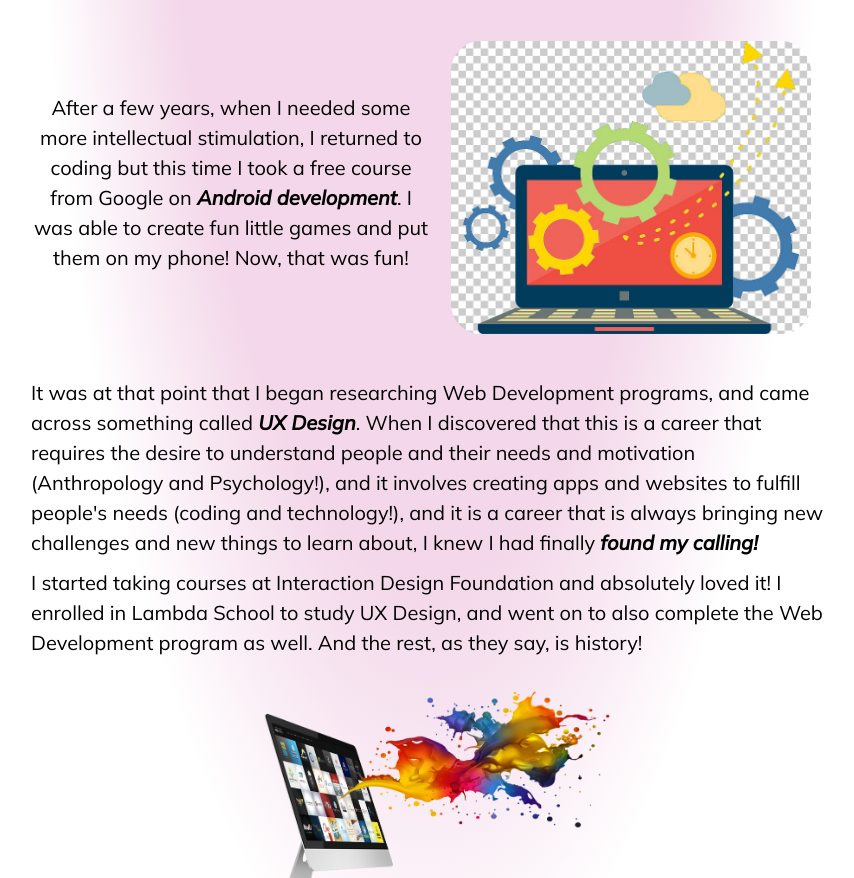
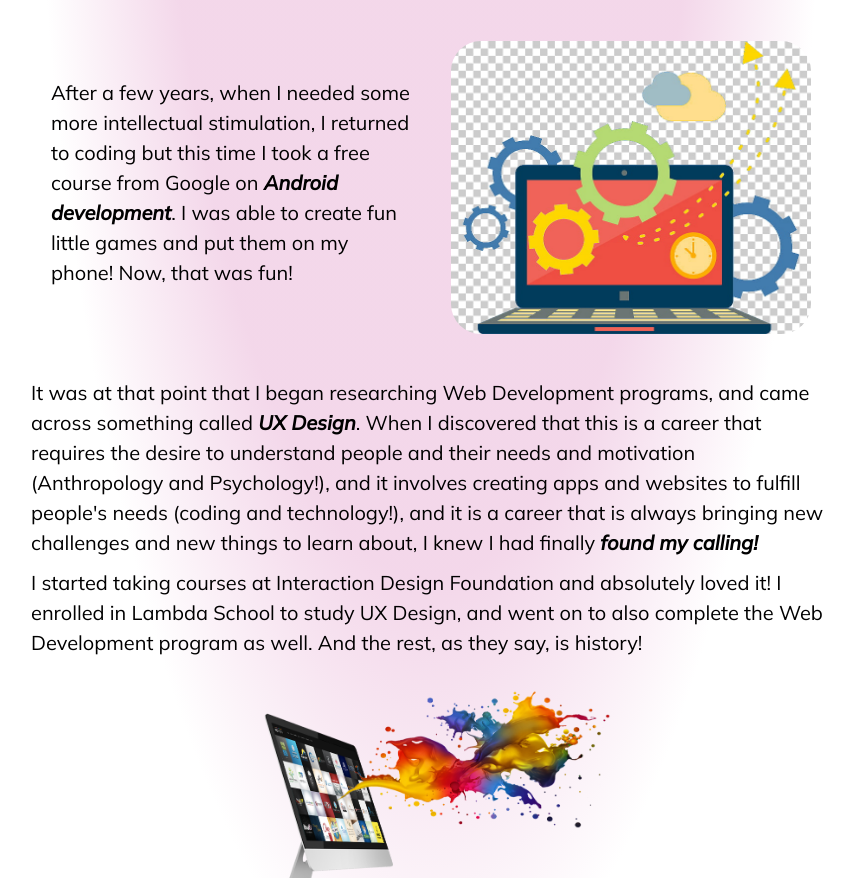
Before and after one commit to NicoleYOsborn/NicoleYOsborn.github.io, a plain HTML site: page about.html in a window 1280 px wide. Shown: the part 1944-2822 px from the top of the page, without its empty margins (209-1063 px from the left). Drawn offline with Linux system fonts and the light colour scheme.

Commit message:
fixed a missing class name

```diff
--- a/about.html
+++ b/about.html
@@ -85,7 +85,7 @@
             management.</p>
 
         <div class="row">
-        <p>After a few years, when I needed some more intellectual stimulation, I returned to coding but this time I
+        <p class="snippet">After a few years, when I needed some more intellectual stimulation, I returned to coding but this time I
             took a free course from Google on <strong>Android development</strong>. I was able to create fun little
             games and put them on my phone! Now, that was fun!</p>
             <img src="./images/web-development-the-c-programming-language-computer-programming-others.jpg">
```
